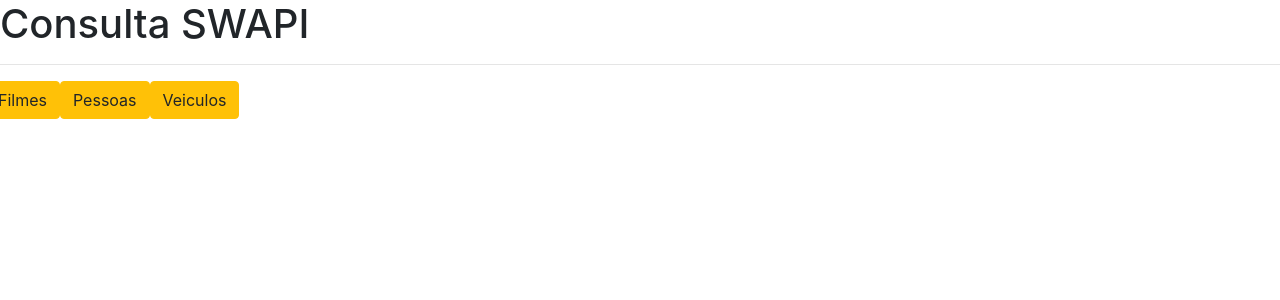
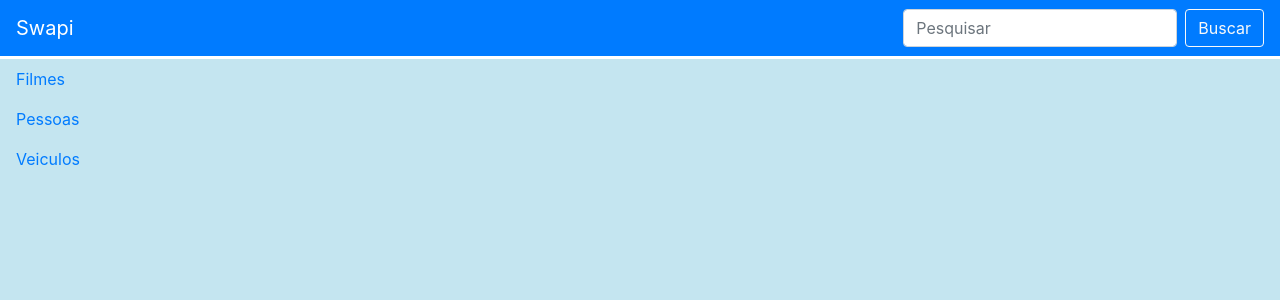
Before and after one commit to KaliaryCisne/swapi, an Angular app: page /home in a window 1280 px wide. Shown: the top 300 px of the page. Built offline with nearby package versions, Linux system fonts and the light colour scheme.

Commit message:
Estilizado o componente filmes

```diff
--- a/src/app/app.component.css
+++ b/src/app/app.component.css
@@ -0,0 +1,4 @@
+nav{
+    border-bottom-style: solid;
+    border-bottom-color: rgb(255, 255, 255);
+}
--- a/src/app/app.component.html
+++ b/src/app/app.component.html
@@ -1,6 +1,8 @@
-<h1>Consulta SWAPI</h1>
-<hr>
+<nav class="navbar navbar-dark bg-primary">
+    <a class="navbar-brand" href="#">Swapi</a>
+    <form class="form-inline my-2 my-lg-0">
+        <input class="form-control mr-sm-2" type="search" placeholder="Pesquisar" aria-label="Search">
+        <button class="btn btn-outline-light my-2 my-sm-0" type="submit">Buscar</button>
+    </form>
+</nav>
 <router-outlet></router-outlet>
-<!-- <app-contatos-listagem></app-contatos-listagem>
-<app-filmes></app-filmes>
-<app-veiculos></app-veiculos> -->
--- a/src/app/filmes-detalhe/filmes-detalhe.component.html
+++ b/src/app/filmes-detalhe/filmes-detalhe.component.html
@@ -1,5 +1,5 @@
 <div *ngIf="filme" class="container-fluid">
-    <table class="table table-striped">
+    <table class="table table-dark">
         <thead>
           <tr>
             <th scope="col">Title</th>
--- a/src/app/filmes/filmes.component.css
+++ b/src/app/filmes/filmes.component.css
@@ -0,0 +1,12 @@
+.list-group-item{
+    padding: 0px 20px 10px 10px;
+}
+.list-group-item :hover{
+    background-color: rgb(39, 128, 245);
+}
+#title {
+    padding: 0px 20px 10px 10px;
+}
+button{
+    margin-left: 76%;
+}
--- a/src/app/filmes/filmes.component.html
+++ b/src/app/filmes/filmes.component.html
@@ -1,9 +1,15 @@
-<h2>Filmes</h2>
-<ul>
+<!-- <ul>
   <li *ngFor="let filme of filmes; index as i" (click)="detalharFilme(filme)">
-    {{i+1}} {{filme.title}}
+    {{filme.title}}
   </li>
-</ul>
-<button type="button" class="btn btn-light" (click)="voltar()">Voltar</button>
-<app-filmes-detalhe [filme]="filmeDetalhe"></app-filmes-detalhe>
-<!-- routerLink="/filmes-detalhes/{{id}}" -->
+</ul> -->
+    <div class="row">
+        <div class="col-3">
+            <a class="list-group-item list-group-item-action active" data-toggle="list" role="tab">Filmes</a>
+          <div class="list-group" id="list-tab" role="tablist" *ngFor="let filme of filmes" (click)="detalharFilme(filme)">
+            <a class="list-group-item list-group-item-action" data-toggle="list" role="tab">{{filme.title}}</a>
+          </div>
+          <button type="button" class="btn btn-primary" (click)="voltar()">Voltar</button>
+        </div>
+      </div>
+      <app-filmes-detalhe [filme]="filmeDetalhe"></app-filmes-detalhe>
--- a/src/app/home/home.component.html
+++ b/src/app/home/home.component.html
@@ -1,8 +1,10 @@
 <!-- Aqui vai ficar um card com um link que direciona para uma lista resumida do item clicado -->
 <div class="row">
-    <div class="grid grid-pad">
-        <button type="button" class="btn btn-warning" routerLink="/filmes">Filmes</button>
-        <button type="button" class="btn btn-warning" routerLink="/pessoas">Pessoas</button>
-        <button type="button" class="btn btn-warning" routerLink="/veiculos">Veiculos</button>
+    <div class="col-3">
+      <div class="nav flex-column nav-pills" id="v-pills-tab" role="tablist" aria-orientation="vertical">
+        <a class="nav-link" role="tab" aria-controls="v-pills-profile" aria-selected="false" routerLink="/filmes">Filmes</a>
+        <a class="nav-link" role="tab" aria-controls="v-pills-messages" aria-selected="false"routerLink="/pessoas">Pessoas</a>
+        <a class="nav-link" role="tab" aria-controls="v-pills-settings" aria-selected="false" routerLink="/veiculos">Veiculos</a>
+      </div>
     </div>
-</div>
+  </div>
--- a/src/app/pessoas/contatos-listagem.component.html
+++ b/src/app/pessoas/contatos-listagem.component.html
@@ -4,3 +4,4 @@
    {{pessoa.name}}
   </li>
 </ul>
+<button type="button" class="btn btn-light" (click)="voltar()">Voltar</button>
--- a/src/app/pessoas/contatos-listagem.component.ts
+++ b/src/app/pessoas/contatos-listagem.component.ts
@@ -2,6 +2,7 @@
 import { ContatoService } from '../classes-Servicos/contato.service';
 import { People } from '../classesSwapi/people';
 import { ObjectPeople } from '../classesSwapi/objectpeople';
+import { Location } from '@angular/common';
 
 @Component({
   selector: 'app-contatos-listagem',
@@ -11,7 +12,8 @@
 export class ContatosListagemComponent implements OnInit {
 
   pessoas: People[];
-  constructor(private contatoService: ContatoService) { }
+  constructor(private contatoService: ContatoService,
+              private location: Location) { }
 
   ngOnInit() {
     this.listarPessoas();
@@ -20,5 +22,8 @@
   listarPessoas() {
     this.contatoService.listarPessoas().subscribe(res => this.pessoas = res.results);
   }
+  voltar(): void{
+    this.location.back();
+  }
 
 }
--- a/src/app/veiculos/veiculos.component.html
+++ b/src/app/veiculos/veiculos.component.html
@@ -4,3 +4,4 @@
     {{veiculo.name}}
   </li>
 </ul>
+<button type="button" class="btn btn-light" (click)="voltar()">Voltar</button>
--- a/src/app/veiculos/veiculos.component.ts
+++ b/src/app/veiculos/veiculos.component.ts
@@ -1,6 +1,7 @@
 import { Component, OnInit } from '@angular/core';
 import { Vehicles } from '../classesSwapi/vehicles';
 import { VeiculosService } from '../classes-Servicos/veiculos.service';
+import { Location } from '@angular/common';
 
 @Component({
   selector: 'app-veiculos',
@@ -9,11 +10,15 @@
 })
 export class VeiculosComponent implements OnInit {
   veiculos: Vehicles[];
-  constructor(private veiculosService: VeiculosService) { }
+  constructor(private veiculosService: VeiculosService,
+              private location: Location) { }
   ngOnInit() {
     this.listarVeiculos();
   }
   listarVeiculos(){
     return this.veiculosService.listaVeiculos().subscribe(res => this.veiculos = res.results);
   }
+  voltar(): void{
+    this.location.back();
+  }
 }
--- a/src/styles.css
+++ b/src/styles.css
@@ -1 +1,4 @@
 /* You can add global styles to this file, and also import other style files */
+body{
+    background-color: rgb(196, 229, 240);
+}
```
